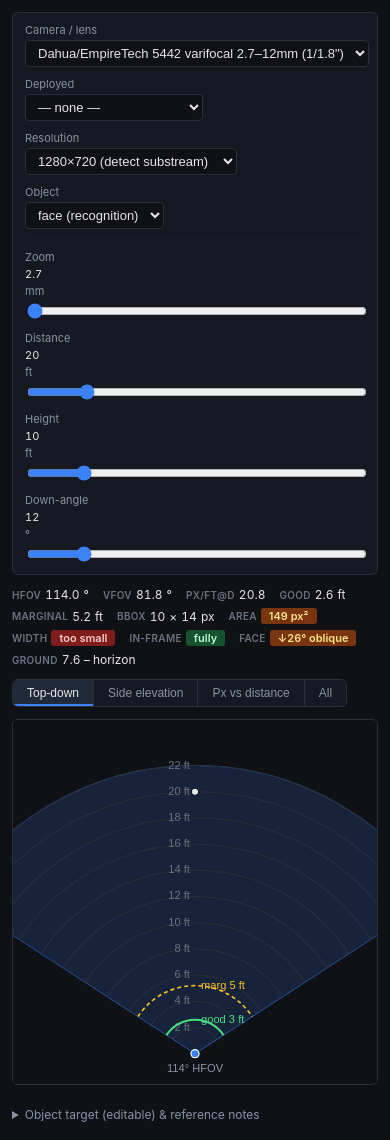
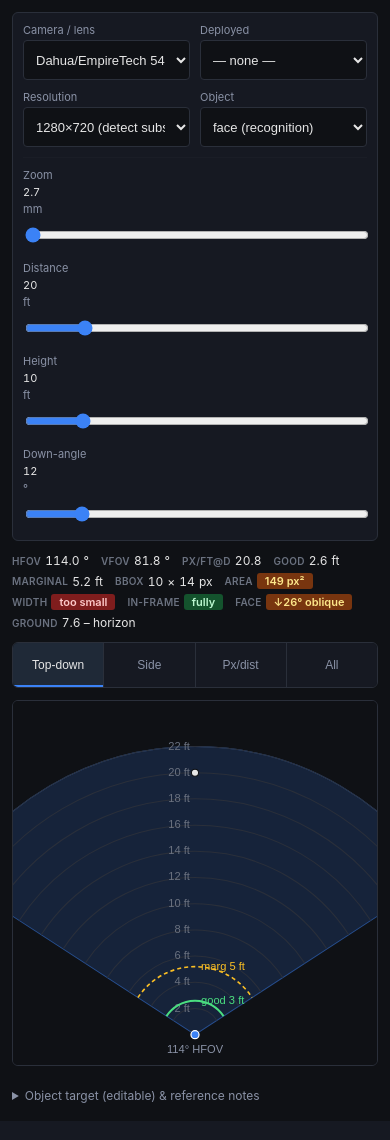
Before and after one commit to helicopterrun/frigate-sidecar, a FastAPI app: page /placement in a window 390 px wide. Shown: the part 147-1287 px from the top of the page. Run offline with FastAPI, Linux system fonts and the light colour scheme.

Commit message:
placement: responsive layout for phones
Add a <=720px breakpoint: selects wrap two-up, sliders go full-width with a
fatter (28px) grab track, the view switcher becomes four equal full-width
buttons with 44px touch targets, and diagrams use the full screen width.
Shorten the two long switcher labels ("Side", "Px/dist") so all four fit a
phone row.

Co-Authored-By: Claude Opus 4.8 <noreply@anthropic.com>

```diff
--- a/src/frigate_sidecar/static/css/triage.css
+++ b/src/frigate_sidecar/static/css/triage.css
@@ -67,6 +67,23 @@ code { background: #0f1115; padding: 2px 6px; border-radius: 3px; font-family: u
 details.advanced { margin-top: 16px; }
 details.advanced summary { cursor: pointer; font-size: 12px; color: #8a92a6; padding: 6px 0; }
 details.advanced summary:hover { color: #e6e6e6; }
+
+/* Placement planner — phone / narrow layout */
+@media (max-width: 720px) {
+  .ctrls { padding: 10px; }
+  .ctrl-row { gap: 10px; }
+  .ctrl-row label { flex: 1 1 140px; }
+  .ctrl-row select { width: 100%; min-height: 40px; }
+  .ctrl-row.sliders label { flex: 1 1 100%; min-width: 100%; }
+  /* Fatter range track so it's grabbable with a thumb. */
+  .ctrl-row input[type=range] { height: 28px; }
+  /* Full-width segmented switcher, four equal buttons across the screen. */
+  .viewseg { display: flex; width: 100%; }
+  .viewseg .vbtn { flex: 1; padding: 10px 4px; min-height: 44px; }
+  /* One diagram, full width. */
+  .view { min-width: 100%; max-width: 100%; }
+  .metrics { gap: 5px 12px; font-size: 12px; }
+}
 
 .filters { display: flex; gap: 8px; flex-wrap: wrap; margin-bottom: 16px; align-items: center; }
 .filters label { font-size: 12px; color: #8a92a6; display: flex; flex-direction: column; gap: 2px; }
--- a/src/frigate_sidecar/templates/placement.html
+++ b/src/frigate_sidecar/templates/placement.html
@@ -37,8 +37,8 @@
 
   <div class="viewseg" role="radiogroup">
     <button class="vbtn active" type="button" data-view="top">Top-down</button>
-    <button class="vbtn" type="button" data-view="side">Side elevation</button>
-    <button class="vbtn" type="button" data-view="chart">Px vs distance</button>
+    <button class="vbtn" type="button" data-view="side">Side</button>
+    <button class="vbtn" type="button" data-view="chart">Px/dist</button>
     <button class="vbtn" type="button" data-view="all">All</button>
   </div>
 
```
